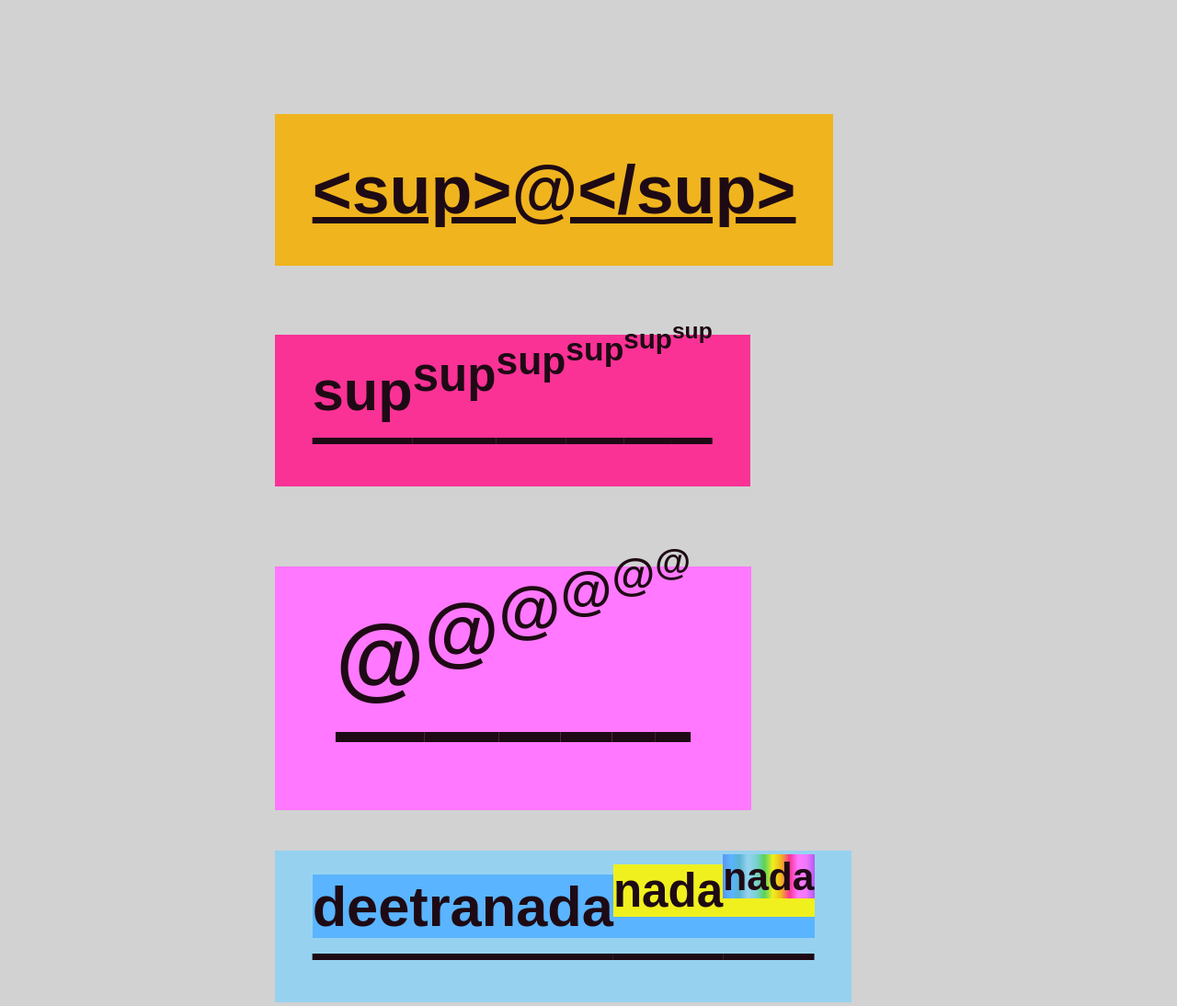
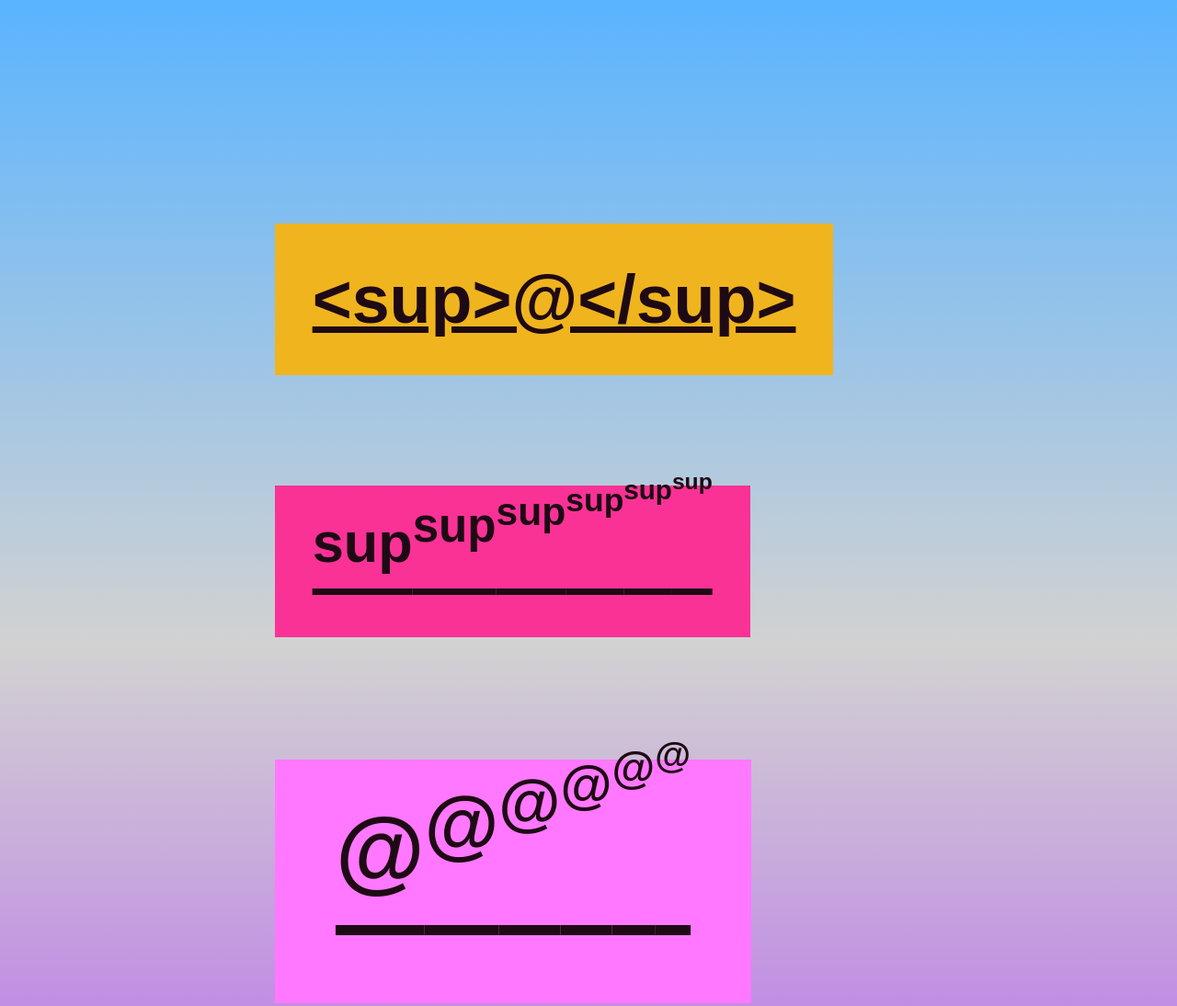
Before and after one commit to webmural/sdds, a website: page index.html in a window 1280 px wide. Shown: the top 1094 px of the page at 92% size. Drawn offline with Linux system fonts and the light colour scheme.

Commit message:
gradience

```diff
--- a/hue.css
+++ b/hue.css
@@ -79,6 +79,16 @@ https://s9a.org/ooze
   );
 }
 
+.dns {
+  background-image: linear-gradient(
+    1turn,
+    var(--heat),
+    var(--pulp),
+    var(--ooze),
+    var(--rain)
+  );
+}
+
 :focus-within {
   filter: hue-rotate(-3deg);
 }
--- a/index.html
+++ b/index.html
@@ -1,5 +1,5 @@
 <!DOCTYPE html>
-<html lang="en-US" class="ooze" id="!">
+<html lang="en-US" class="ooze dns" id="!">
 <meta charset="utf-8">
 
 <title>sup mural</title>
--- a/sup.css
+++ b/sup.css
@@ -38,6 +38,12 @@ code {
   font-size: 1.618em;
 }
 
+header,
+footer,
+p {
+  margin: 1.618em auto;
+}
+
 @media (orientation: portrait) {
   header,
   footer,
```
